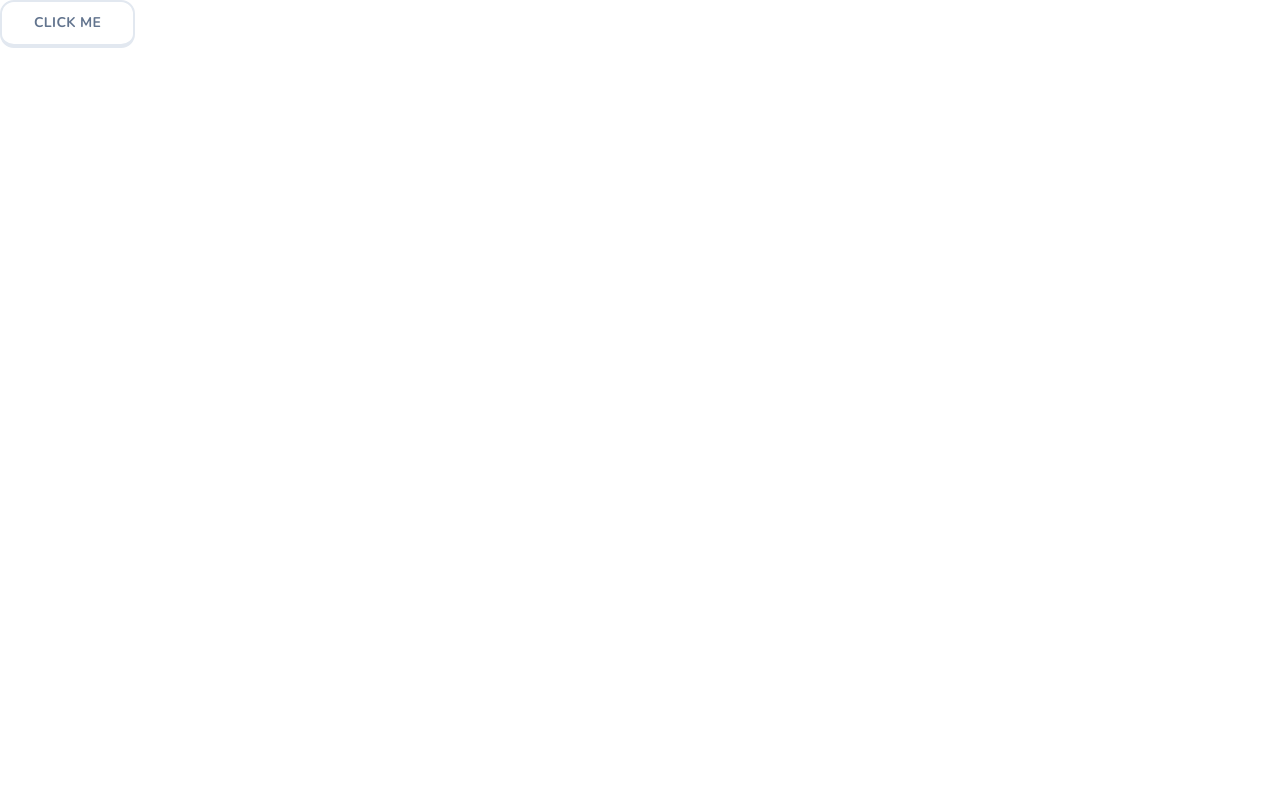
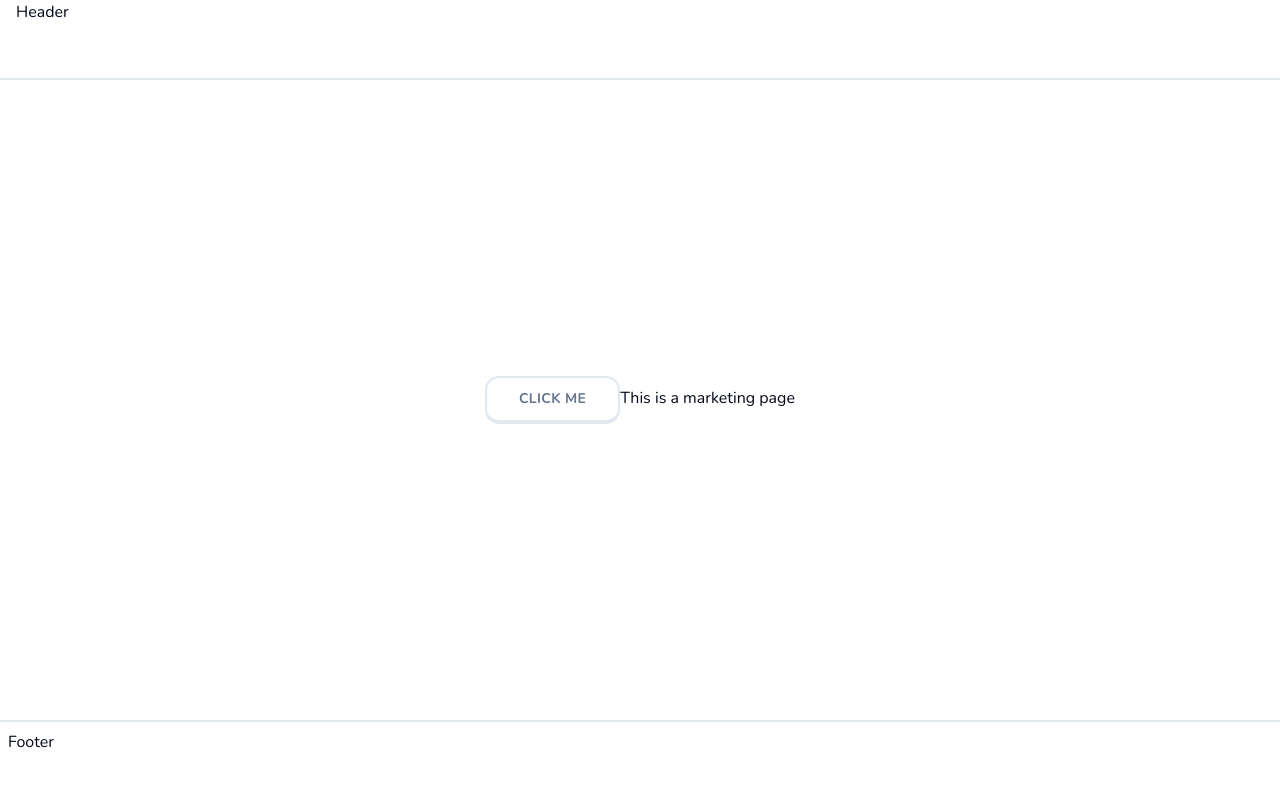
Before and after one commit to JekForest/lingo, a Next.js app: page / in a window 1280 px wide. Shown: the top 786 px of the page. Built offline with nearby package versions, Linux system fonts and the light colour scheme.

Commit message:
完成 marketing skeleton

```diff
--- /dev/null
+++ b/app/(marketing)/footer.tsx
@@ -0,0 +1,8 @@
+export const Footer = () => {
+    return (
+        <footer className="hidden lg:block h-20 w-full border-t-2 border-slate-200 p-2" >
+            {/* hidden 意味着在移动设备上，页脚不可见 */}
+            Footer
+        </footer>
+    )
+}
--- /dev/null
+++ b/app/(marketing)/header.tsx
@@ -0,0 +1,7 @@
+export const Header = () => {
+    return (
+        <header className="h-20 w-full border-b-2 border-slate-200 px-4">
+            Header
+        </header>
+    )
+}
--- /dev/null
+++ b/app/(marketing)/layout.tsx
@@ -0,0 +1,20 @@
+import { Footer } from "./footer"
+import { Header } from "./header"
+
+type Props = {
+    children: React.ReactNode
+}
+
+const MarketingLayout = ({ children }: Props) => {
+    return (
+        <div className="min-h-screen flex flex-col">
+            <Header />
+            <main className="flex-1 flex flex-col items-center justify-center">
+                {children}
+            </main>
+            <Footer />
+        </div>
+    )
+}
+
+export default MarketingLayout
--- a/app/page.tsx
+++ b/app/(marketing)/page.tsx
@@ -4,6 +4,7 @@ export default function Home() {
   return (
     <div>
       <Button size='lg'>Click me</Button>
+      This is a marketing page
     </div>
   )
 }
```
